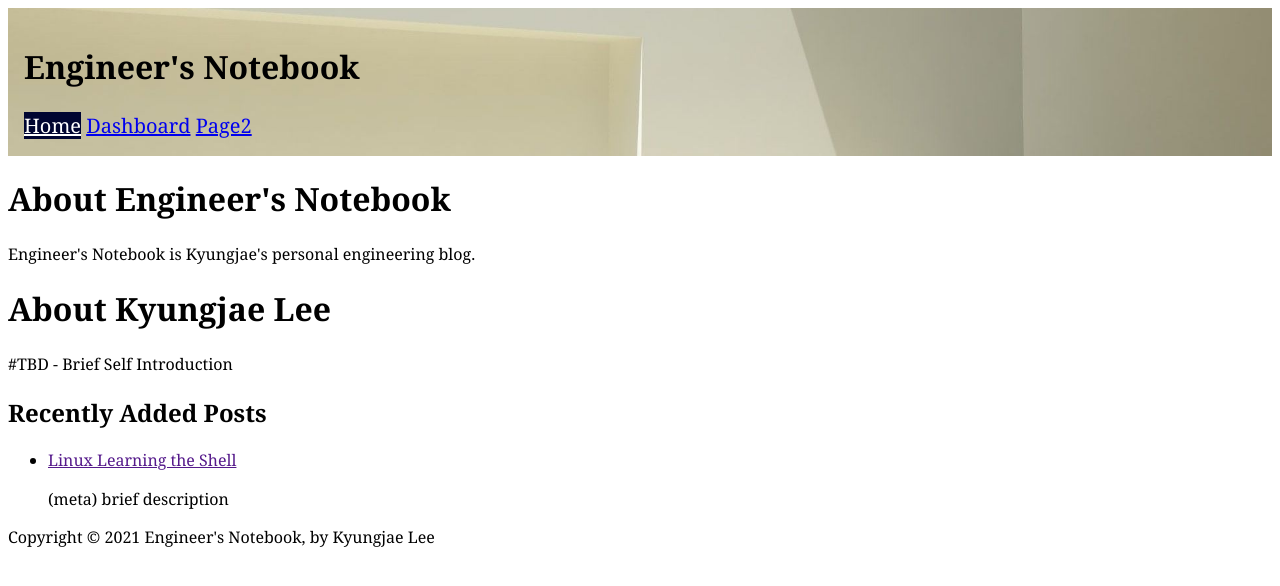
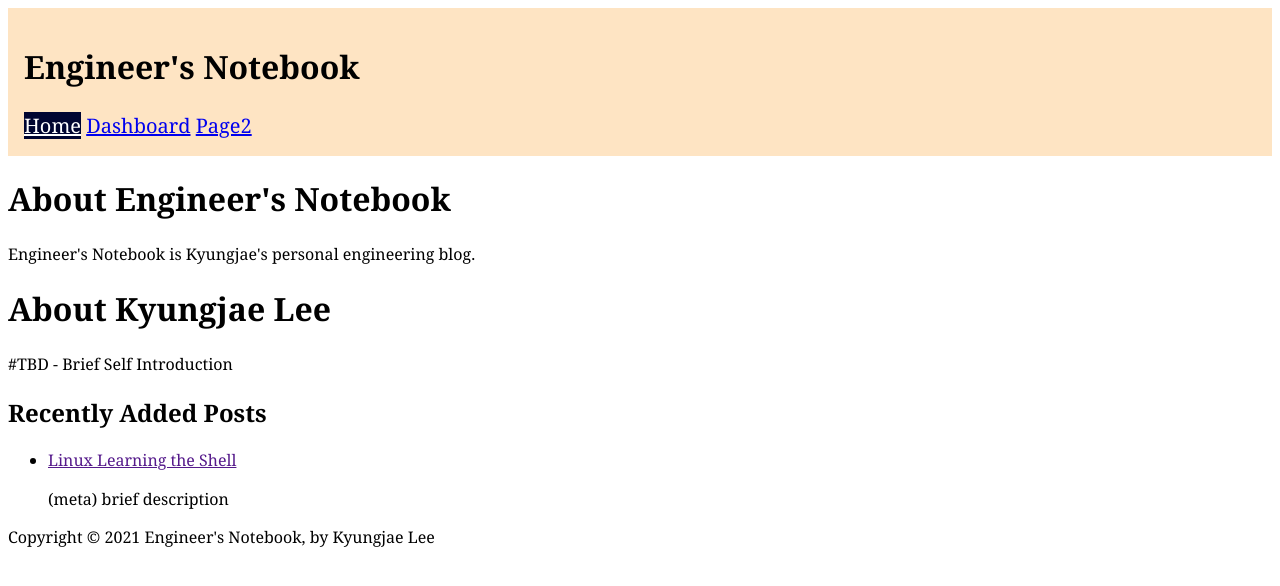
Before and after one commit to kyungjae-lee/kyungjae-lee.github.io, a Jekyll site: the page built from index.html, in a window 1280 px wide. Shown: the top 586 px of the page. Built offline with Jekyll 4.4.1, drawn with Linux system fonts in a browser that asks for light colours.

Commit message:
Update background image, update nav.html

```diff
--- a/_includes/nav.html
+++ b/_includes/nav.html
@@ -1,7 +1,7 @@
 <nav>
 	<ul class="nav {{include.navclass}}">
 		<li><a href="{{site.baseurl}}/" class="{% if page.url == '/' %}current{% endif %}">Home</a></li>
-		<li><a href="{{site.baseurl}}/Dashboard/" class="{% if page.url contains 'dashboard' %}current{% endif %}">Dashboard</a></li>
+		<li><a href="{{site.baseurl}}/dashboard/" class="{% if page.url contains 'dashboard' %}current{% endif %}">Dashboard</a></li>
 		<li><a href="{{site.baseurl}}/page2/" class="{% if page.url contains 'page2' %}current{% endif %}">Page2</a></li>
     <ul>
 </nav>
```
Also changed, not shown: img/common/main.jpg.
